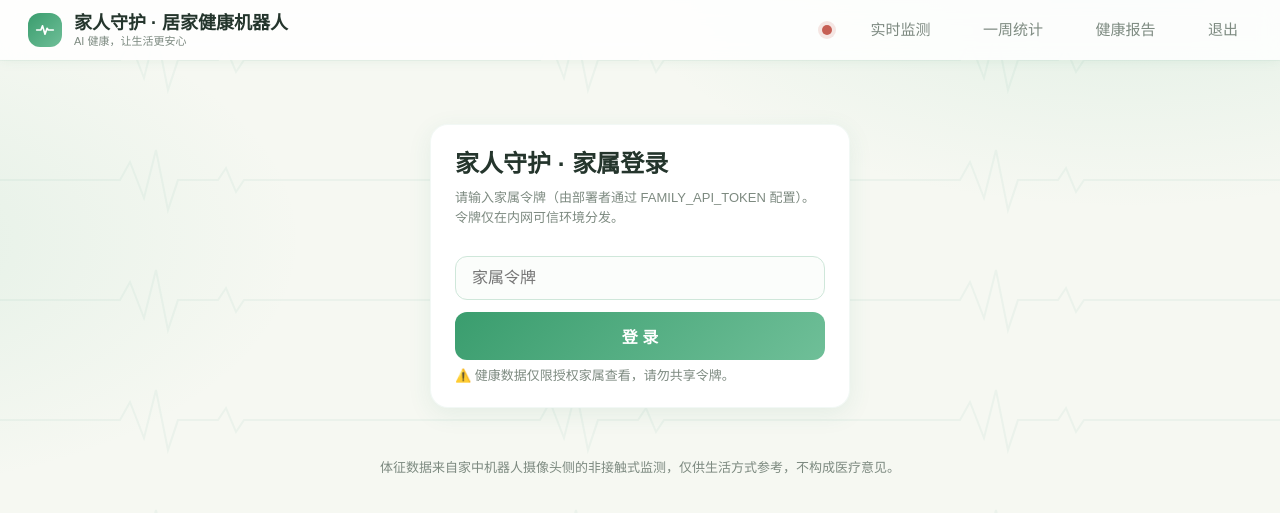
After one commit to searsazmm/intelligent_home_robot, a Django app: page /login/ in a window 1280 px wide. The commit adds this page. Shown: the top 513 px of the page. Run offline with Django 5.2, Linux system fonts and the light colour scheme.

Commit message:
feat(family_portal): 二期鉴权 —— X-API-Token 双通道（请求头 + 登录 session）
FAMILY_API_TOKEN 环境变量启用，默认空=不启用（内网演示行为与既有
22 个测试完全兼容）。启用后：
- 脚本/程序：X-API-Token 请求头直传；未授权 API 返回 HTTP 401 +
  status=2（区别于 status=1 的"暂无数据"）
- 浏览器：/login/ 令牌校验（hmac.compare_digest 防时序）写 session；
  页面未授权 302 登录页带 ?next= 回跳（只收站内路径，防开放重定向）
- 导航栏按启用状态显示"退出"；登出清 session
新增 14 个测试（family_portal 合计 36 个全绿）；登录页样式随主题。
启用鉴权需先 python manage.py migrate 建 django_session 表。

```diff
--- a/family_portal/urls.py
+++ b/family_portal/urls.py
@@ -10,6 +10,9 @@ urlpatterns = [
     path("", views.home, name="home"),
     path("stats/", views.stats_page, name="stats"),
     path("report/", views.report_page, name="report"),
+    # 登录/登出（二期鉴权：FAMILY_API_TOKEN 非空才生效）
+    path("login/", views.login_view, name="login"),
+    path("logout/", views.logout_view, name="logout"),
     path("api/live/", views.api_live, name="api_live"),
     path("api/stats/", views.api_stats, name="api_stats"),
     path("api/alerts/", views.api_alerts, name="api_alerts"),
--- a/family_portal/views.py
+++ b/family_portal/views.py
@@ -1,37 +1,117 @@
 # -*- coding: utf-8 -*-
-"""家属门户视图：3 个页面 + 4 个 REST 接口。
+"""家属门户视图：3 个页面 + 4 个 REST 接口 + 登录/登出（二期鉴权）。
 
 接口契约（《HTTP接口文档.md》§3.3）：统一
 ``{"status": int, "message": str, "data": dict, "timestamp": float}``，
-**status = 0 成功，非 0 = 错误**（1 库不可用 / 无数据结构缺失等）。
-HTTP 状态码与 status 分开：契约层面的错误（库缺表）用 status 表达，
-HTTP 本身仍 200，前端好统一处理。
+**status = 0 成功，非 0 = 错误**（1 库不可用 / 无数据结构缺失等，
+2 未授权）。HTTP 状态码与 status 分开：契约层面的错误（库缺表）用
+status 表达，HTTP 本身仍 200，前端好统一处理；**未授权例外** ——
+鉴权失败返回 HTTP 401 + status=2，让脚本端能第一时间区分"没带令牌"
+和"没有数据"。
 
 每个 REST 视图里都是"临时只读连接 → 查询 → close"三步 —— 连接不跨请求。
+
+鉴权设计（方案二期项）：
+- ``settings.FAMILY_API_TOKEN`` 为空 = 不启用（内网演示默认，零配置）；
+- 非空时所有页面与接口都需授权，两条通道：
+  · 浏览器：POST /login/ 校验令牌后写 session cookie（带 CSRF）；
+  · 脚本/程序：请求头 ``X-API-Token`` 直传，无需登录态。
 """
 
 from __future__ import annotations
 
+import functools
+import hmac
 import logging
 import time
 
 from django.conf import settings
 from django.http import JsonResponse
-from django.shortcuts import render
+from django.shortcuts import redirect, render
 
 from . import db, report as report_lib, stats as stats_lib
 
 logger = logging.getLogger(__name__)
 
+#: session 里标记"浏览器已通过令牌校验"的键。
+SESSION_KEY = "family_authed"
 
-def _api(data=None, message: str = "ok", status: int = 0):
+
+def _api(data=None, message: str = "ok", status: int = 0, http_status: int = 200):
     """统一响应封装（契约 §3.3：0 = 成功，非 0 = 错误）。"""
     return JsonResponse({
         "status": status,
         "message": message,
         "data": data if data is not None else {},
         "timestamp": round(time.time(), 3),
+    }, status=http_status)
+
+
+def _auth_enabled() -> bool:
+    """FAMILY_API_TOKEN 非空才启用鉴权 —— 空值维持"内网演示无鉴权"。"""
+    return bool(getattr(settings, "FAMILY_API_TOKEN", ""))
+
+
+def _render_page(request, template: str, context: dict | None = None):
+    """页面渲染统一入口：注入鉴权开关，模板据此显示/隐藏"退出"。"""
+    return render(request, template, {
+        "auth_enabled": _auth_enabled(),
+        **(context or {}),
     })
+
+
+def require_auth(view):
+    """family_portal 的鉴权装饰器（方案二期：X-API-Token）。
+
+    放行条件（满足其一）：未启用鉴权 / 请求头令牌正确 / session 已登录。
+    API 路径未授权 → HTTP 401 + status=2；页面未授权 → 重定向登录页
+    （带 ?next= 回跳）。只装饰 family_portal 自己的视图，admin 不受影响。
+    """
+    @functools.wraps(view)
+    def wrapped(request, *args, **kwargs):
+        if not _auth_enabled():
+            return view(request, *args, **kwargs)
+        supplied = request.headers.get("X-API-Token", "")
+        if (supplied and hmac.compare_digest(supplied, settings.FAMILY_API_TOKEN)) \
+                or request.session.get(SESSION_KEY) is True:
+            return view(request, *args, **kwargs)
+        if request.path.startswith("/api/"):
+            return _api(None, "未授权：请携带 X-API-Token 请求头或先登录", status=2,
+                        http_status=401)
+        next_url = request.get_full_path() if request.path != "/" else ""
+        return redirect(f"/login/?next={next_url}" if next_url else "/login/")
+    return wrapped
+
+
+def _safe_next(raw: str | None) -> str:
+    """只回跳站内路径（防开放重定向）；"" 表示回首页。"""
+    if raw and raw.startswith("/") and not raw.startswith("//"):
+        return raw
+    return ""
+
+
+def login_view(request):
+    """登录页：输入家属令牌，正确则写 session。
+
+    错误提示**不区分**"令牌为空/错误"，不泄露任何校验细节。
+    """
+    error = None
+    if request.method == "POST":
+        supplied = request.POST.get("token", "")
+        if _auth_enabled() and supplied and \
+                hmac.compare_digest(supplied, settings.FAMILY_API_TOKEN):
+            request.session[SESSION_KEY] = True
+            logger.info("家属门户登录成功（%s）", request.META.get("REMOTE_ADDR", "?"))
+            return redirect(_safe_next(request.GET.get("next")) or "family_portal:home")
+        error = "令牌不正确，请重新输入"
+    return _render_page(request, "family/login.html",
+                        {"error": error, "auth_enabled": True})
+
+
+def logout_view(request):
+    """登出：清 session 回登录页（未启用鉴权时回首页）。"""
+    request.session.flush()
+    return redirect("family_portal:login" if _auth_enabled() else "family_portal:home")
 
 
 def _with_conn(handler):
@@ -54,6 +134,7 @@ def _with_conn(handler):
 # 页面
 # --------------------------------------------------------------------------
 
+@require_auth
 def home(request):
     """家属主页：实时监测卡 + 今日概览 + 最近预警。"""
     context = {}
@@ -69,14 +150,16 @@ def home(request):
     finally:
         if conn is not None:
             conn.close()
-    return render(request, "family/home.html", context)
+    return _render_page(request, "family/home.html", context)
 
 
+@require_auth
 def stats_page(request):
     """统计页：一周折线图 + 状态分布。"""
-    return render(request, "family/stats.html")
+    return _render_page(request, "family/stats.html")
 
 
+@require_auth
 def report_page(request):
     """报告页：一周报告 + 饮食建议（浏览器打印即 PDF）。"""
     conn = db.connect_ro()
@@ -89,13 +172,14 @@ def report_page(request):
     finally:
         if conn is not None:
             conn.close()
-    return render(request, "family/report.html", context)
+    return _render_page(request, "family/report.html", context)
 
 
 # --------------------------------------------------------------------------
 # REST（前端 1.5s 轮询 api_live；其余按需）
 # --------------------------------------------------------------------------
 
+@require_auth
 def api_live(request):
     """实时数据：最新体征 + 当前状态 + 今日概览 + 最新样本时间戳。
 
@@ -115,6 +199,7 @@ def api_live(request):
     return _with_conn(handler)
 
 
+@require_auth
 def api_stats(request):
     """一周统计：逐日体征序列 + 状态分布（供统计页图表）。"""
     def handler(conn):
@@ -125,6 +210,7 @@ def api_stats(request):
     return _with_conn(handler)
 
 
+@require_auth
 def api_alerts(request):
     """预警列表（新→旧）。"""
     def handler(conn):
@@ -132,6 +218,7 @@ def api_alerts(request):
     return _with_conn(handler)
 
 
+@require_auth
 def api_report(request):
     """一周报告（含饮食建议）。天气走 30 分钟缓存，失败自动降级。"""
     def handler(conn):
--- a/static/family/css/style.css
+++ b/static/family/css/style.css
@@ -166,6 +166,25 @@ td.kind { color: var(--danger); font-weight: 600; }
 
 .section-gap { margin-top: 20px; }
 
+/* ---- 登录页 ---- */
+.login-box { max-width: 420px; margin: 8vh auto 0; text-align: left; }
+.login-input {
+  width: 100%; padding: 12px 16px; margin: 14px 0 12px;
+  border: 1px solid var(--accent-line); border-radius: 12px;
+  font-size: 16px; outline: none; background: #fbfdfb;
+}
+.login-input:focus { border-color: var(--accent); box-shadow: 0 0 0 3px rgba(58, 157, 110, .12); }
+.login-btn {
+  width: 100%; padding: 12px; border: none; border-radius: 12px;
+  background: var(--grad); color: #fff; font-size: 16px; font-weight: 600;
+  cursor: pointer; transition: filter .15s;
+}
+.login-btn:hover { filter: brightness(1.05); }
+.login-error {
+  background: #fbeeec; color: var(--danger); font-size: 14px;
+  padding: 10px 14px; border-radius: 10px; margin: 12px 0 0;
+}
+
 /* ---- Hover 提示（纯 CSS，data-tip 属性驱动）----
    用于评分环（解释评分逻辑）与状态词卡（解释状态含义）。
    触屏/打印无 hover —— 提示只是增强，核心信息都在页面上。 */
--- a/templates/family/base.html
+++ b/templates/family/base.html
@@ -23,6 +23,7 @@
     <a href="{% url 'family_portal:home' %}">实时监测</a>
     <a href="{% url 'family_portal:stats' %}">一周统计</a>
     <a href="{% url 'family_portal:report' %}">健康报告</a>
+    {% if auth_enabled %}<a href="{% url 'family_portal:logout' %}">退出</a>{% endif %}
   </nav>
 </header>
 <main class="container">
--- /dev/null
+++ b/templates/family/login.html
@@ -0,0 +1,16 @@
+{% extends "family/base.html" %}
+{% block title %}家属登录{% endblock %}
+{% block content %}
+<div class="card login-box">
+  <h2 style="margin:0 0 4px">家人守护 · 家属登录</h2>
+  <p class="sub" style="margin-top:0">请输入家属令牌（由部署者通过 FAMILY_API_TOKEN 配置）。令牌仅在内网可信环境分发。</p>
+  {% if error %}<div class="login-error" role="alert">{{ error }}</div>{% endif %}
+  <form method="post" action="{% url 'family_portal:login' %}">
+    {% csrf_token %}
+    <input type="password" name="token" placeholder="家属令牌" required
+           autocomplete="current-password" class="login-input">
+    <button type="submit" class="login-btn">登 录</button>
+  </form>
+  <p class="sub" style="margin-bottom:0">⚠️ 健康数据仅限授权家属查看，请勿共享令牌。</p>
+</div>
+{% endblock %}
```
Also changed, not shown: family_portal/tests_auth.py (added, +120 -0 lines), intelligent_home_robot/settings.py (+9 -2 lines).
